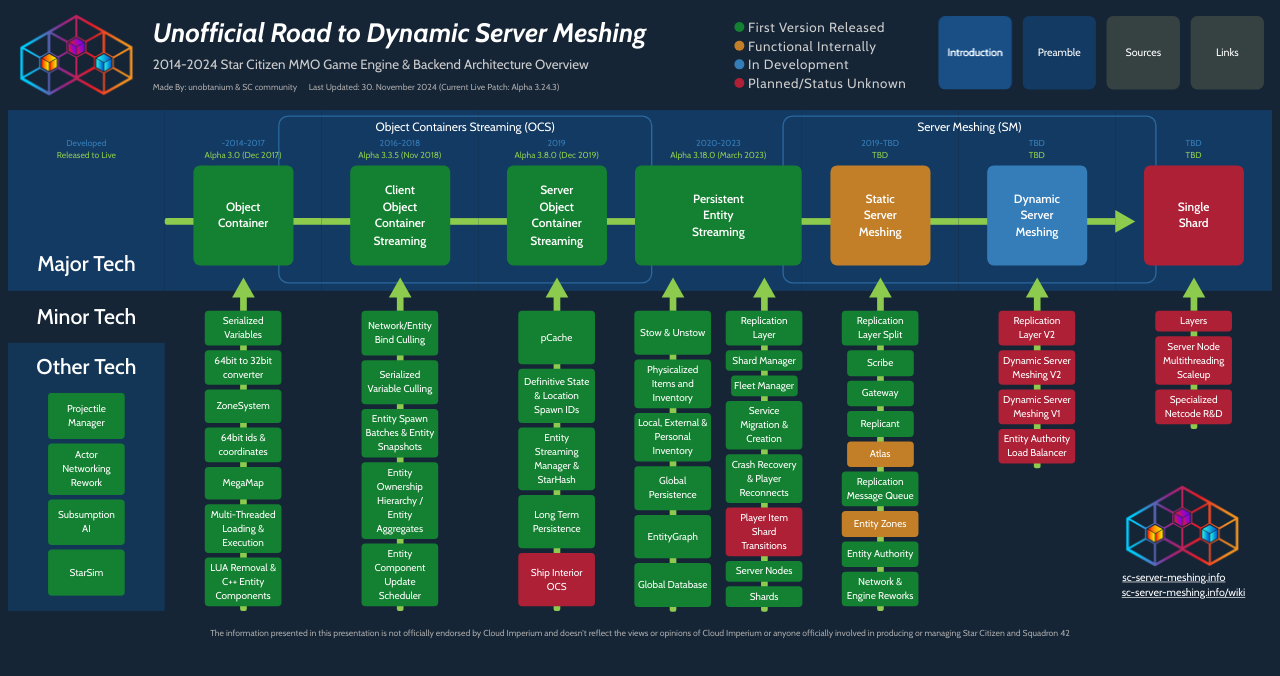
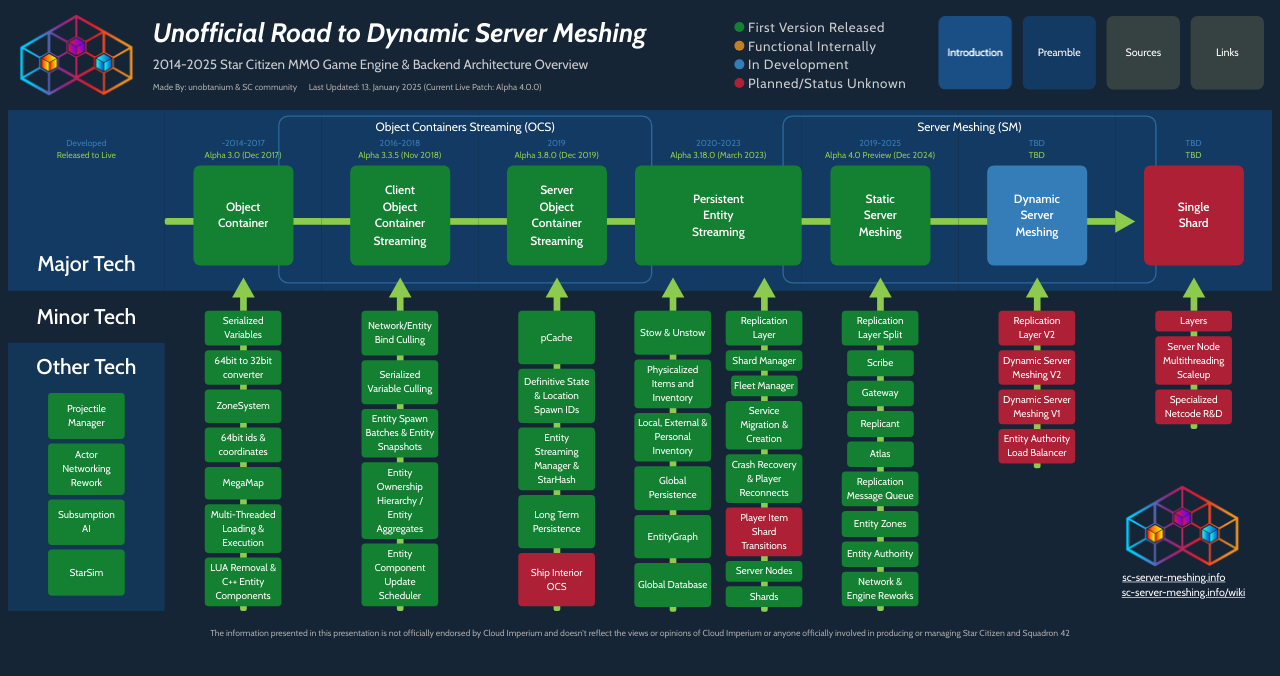
Before and after one commit to un0btanium/sc-server-meshing, a React (Create React App) app: page / in a window 1280 px wide. Shown: the top 676 px of the page. Built offline with nearby package versions, Linux system fonts and the light colour scheme.

Commit message:
mark Static Server Meshing as released

```diff
--- a/src/components/neo-overview.component.js
+++ b/src/components/neo-overview.component.js
@@ -234,10 +234,10 @@
 						<div className="col">
 							<div className="col-header">
 								<div className="info">
-									<p className="text-blue-light text-uppercase">2019-TBD</p>
-									<p className="text-green-light text-uppercase">TBD</p>
+									<p className="text-blue-light">2019-2025</p>
+									<p className="text-green-light">Alpha 4.0 Preview (Dec 2024)</p>
 								</div>
-								{createTechBox("Static <br/>Server<br/> Meshing", "box-lg", "bg-orange")}
+								{createTechBox("Static <br/>Server<br/> Meshing", "box-lg", "bg-green")}
 							</div>
 							<div className="col-content">
 								<div className="arrow-up"></div>
@@ -245,9 +245,9 @@
 								{createTechBox("Scribe", "box-xsm", "bg-green")}
 								{createTechBox("Gateway", "box-xsm", "bg-green", "Gateway Layer & Gateway Services")}
 								{createTechBox("Replicant", "box-xsm", "bg-green", "Replication Layer & Replicant Services")}
-								{createTechBox("Atlas", "box-xsm", "bg-orange")}
+								{createTechBox("Atlas", "box-xsm", "bg-green")}
 								{createTechBox("Replication Message Queue", "box-sm", "bg-green", "Replication/Replacement Message Queue (RQM)")}
-								{createTechBox("Entity Zones", "box-sm", "bg-orange")}
+								{createTechBox("Entity Zones", "box-sm", "bg-green")}
 								{createTechBox("Entity Authority", "box-sm", "bg-green")}
 								{createTechBox("Network & Engine Reworks", "box-sm", "bg-green", "Time & Synchronization Improvements, Connection Process & States Rework")}
 								{/* TODO <div className="box box-sm bg-lila">First Solution (Failed State)</div> */}
--- a/src/data/sources.json
+++ b/src/data/sources.json
@@ -76,6 +76,7 @@
 	"qa1": {"url":"https://robertsspaceindustries.com/comm-link/transmission/18397-Server-Meshing-And-Persistent-Streaming-Q-A","description": "Server Meshing & Persistent Streaming Q&A 2021", "category": "Q&A"},
 	"lc1": {"url":"https://robertsspaceindustries.com/comm-link/transmission/18696-Letter-From-The-Chairman","description": "Persistent Streaming and Server Meshing rollout 05/18/2022", "category": "Letter from the Chairman"},
 	"lc2": {"url":"https://robertsspaceindustries.com/comm-link/transmission/19078-Letter-From-The-Chairman","description": "on Entity Zones, DSM V1 & V2, RL V2", "category": "Letter from the Chairman"},
+	"lc3": {"url":"https://robertsspaceindustries.com/comm-link/transmission/20371-Letter-From-The-Chairman","description": "Alpha 4.0 Separate Release Branch", "category": "Letter from the Chairman"},
 	"pm1": {"url":"https://robertsspaceindustries.com/comm-link/transmission/17991-Alpha-312-Postmortem","description": "Alpha 3.12 Postmortem", "category": "Postmortem"},
 	"mr1": {"url":"https://robertsspaceindustries.com/comm-link/transmission/14126-Monthly-Report-August-2014","description": "August 2014 - PhysicsGrids/ZoneSystem early mention in August 2014", "category": "Monthly Report"},
 	"mr2": {"url":"https://robertsspaceindustries.com/comm-link/transmission/15408-Monthly-Studio-Report-June-2016","description": "June 2016 - Zone AABB tree", "category": "Monthly Report"},
@@ -91,6 +92,7 @@
 	"pn317": {"url":"https://robertsspaceindustries.com/comm-link/transmission/18636-Star-Citizen-Alpha-3170","description": "Alpha 3.17 - Client Bind Culling in the Replication Layer", "category": "Patchnote"},
 	"pn318": {"url":"https://robertsspaceindustries.com/comm-link/transmission/19126-Star-Citizen-Alpha-3180","description": "Alpha 3.18 - Persistent Entity Streaming Release", "category": "Patchnote"},
 	"pn323": {"url":"https://robertsspaceindustries.com/comm-link//19915-Star-Citizen-Alpha-3230","description": "Alpha 3.23 - Replication Layer Split", "category": "Patchnote"},
+	"pn40": {"url":"https://robertsspaceindustries.com/comm-link/Patch-Notes/20360-Star-Citizen-Alpha-40","description": "Alpha 4.0 - Static Server Meshing", "category": "Patchnote"},
 	"tw1": {"url":"https://twitter.com/DrChadMcKinney/status/1447665963738951684","description": "on Server Meshing & Regional Shards", "category": "Twitter"},
 	"mdb1": {"url":"https://severalnines.com/database-blog/overview-mongodb-and-load-balancing", "description": "MongoDB Sharding", "category": "Documentation"},
 	"mdb2": {"url":"https://docs.mongodb.com/manual/geospatial-queries/", "description": "MongoDB Spatial Queries", "category": "Documentation"},
--- a/src/data/stats.json
+++ b/src/data/stats.json
@@ -1,6 +1,6 @@
 {
     "authors": "unobtanium & SC community",
-    "lastUpdated": "30. November 2024",
-    "livePatch": "Alpha 3.24.3",
-    "subtitle": "2014-2024 Star Citizen MMO Game Engine & Backend Architecture Overview"
+    "lastUpdated": "13. January 2025",
+    "livePatch": "Alpha 4.0.0",
+    "subtitle": "2014-2025 Star Citizen MMO Game Engine & Backend Architecture Overview"
 }
--- a/src/data/techs.json
+++ b/src/data/techs.json
@@ -123,7 +123,9 @@
             "pes01",
             "pes2023",
             "bq&a",
-            "iscrmq"
+            "iscrmq",
+            "lc3",
+            "pn40"
         ]
     },
     {
```
Also changed, not shown: public/techs/static_server_meshing-1.md (+2 -2 lines).
